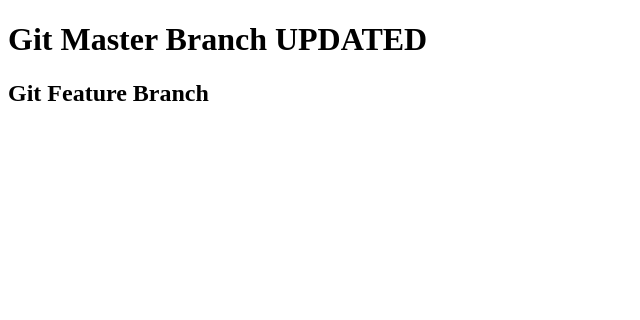
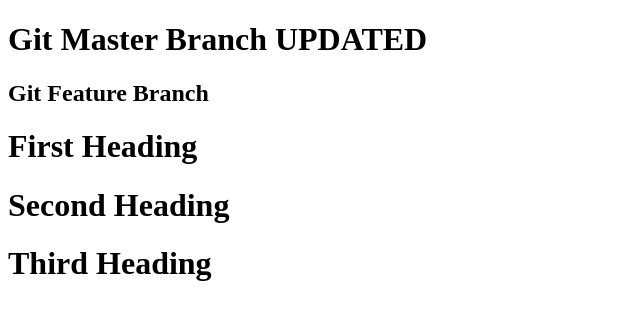
Before and after one commit to jazz921/rebasing-practice, a plain HTML site: page index.html in a window 1280 px wide. Shown: the whole page, without its empty margins (0-640 px from the left). Drawn offline with Linux system fonts and the light colour scheme.

Commit message:
added first heading
added second heading

added third heading

```diff
--- a/index.html
+++ b/index.html
@@ -10,5 +10,9 @@
 <body>
   <h1>Git Master Branch UPDATED</h1>
   <h2>Git Feature Branch</h2>
+
+    <h1>First Heading</h1>
+    <h1>Second Heading</h1>
+    <h1>Third Heading</h1>
 </body>
 </html>
```
